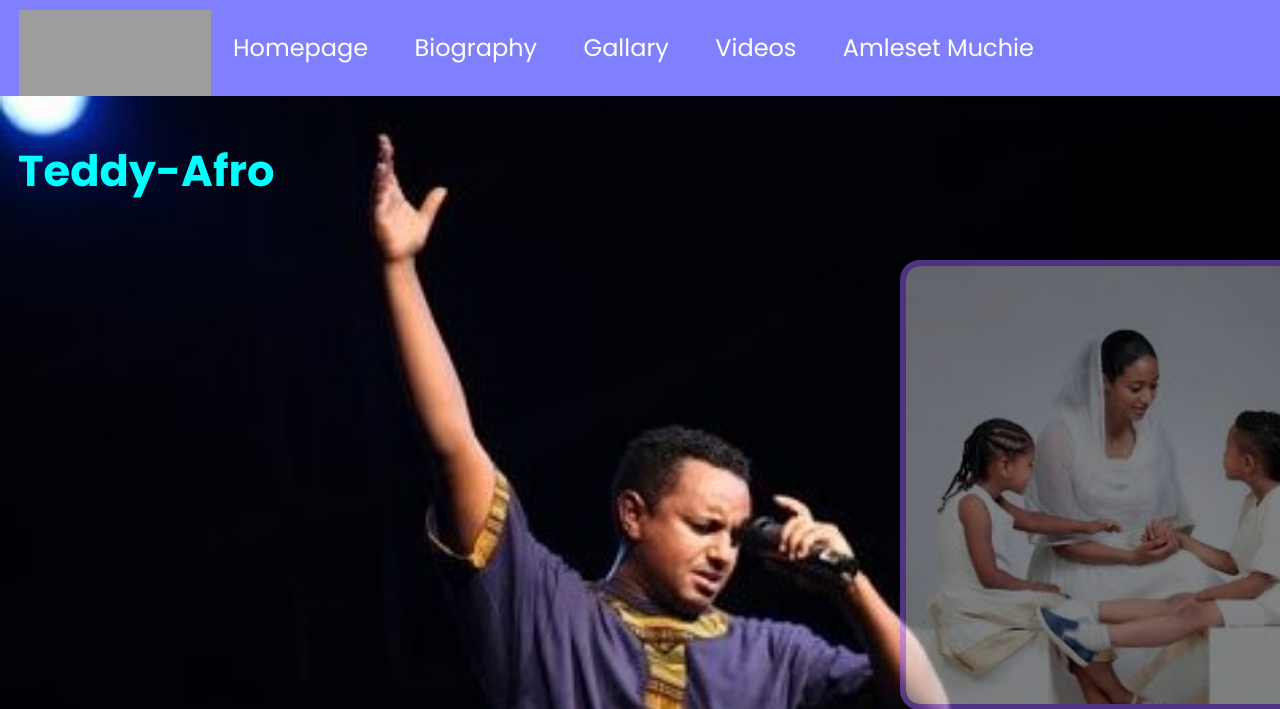
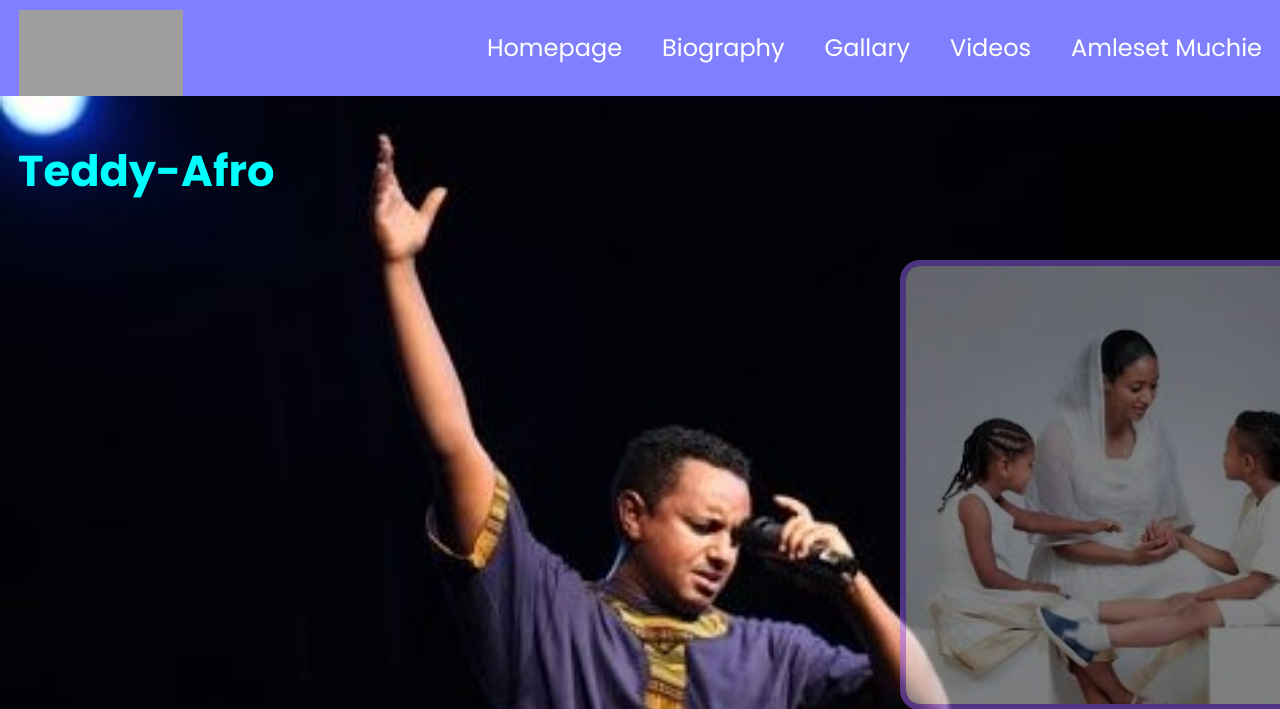
Before and after one commit to herselam25/my-project, a PHP site: page / in a window 1280 px wide; the page is wider, and only the part inside the window is pictured. Shown: the top 709 px of that part. Run offline with PHP 8.4, Linux system fonts and the light colour scheme; grey boxes are pictures that could not be loaded.

Commit message:
put menu tags on the right side
change to flex box

```diff
--- a/style.css
+++ b/style.css
@@ -258,13 +258,17 @@
  }
 
  .main-menu {
+    width:100%;
     position: relative;
     top: 0;
     right: 18px;
     text-align: right;
+    display: flex;
+    justify-content: flex-end;
 
     /* word-spacing: 40px; */
 }
+
 
  .logo {
      width: 15%;
```
Lines whose indentation alone changed are shown as unchanged.
